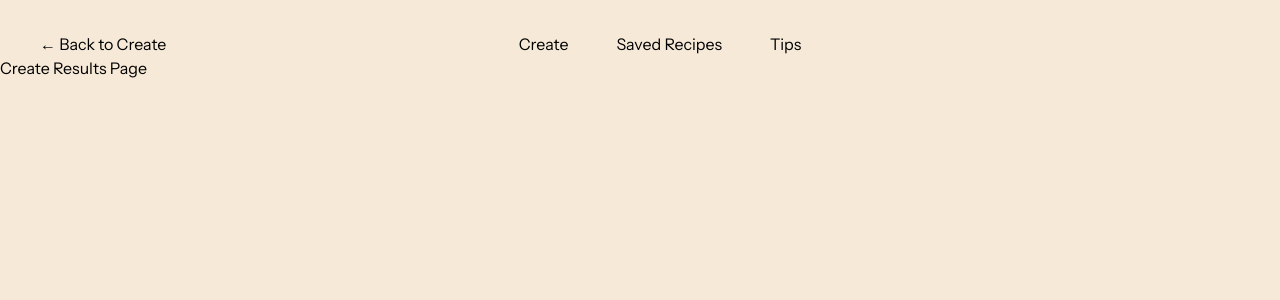
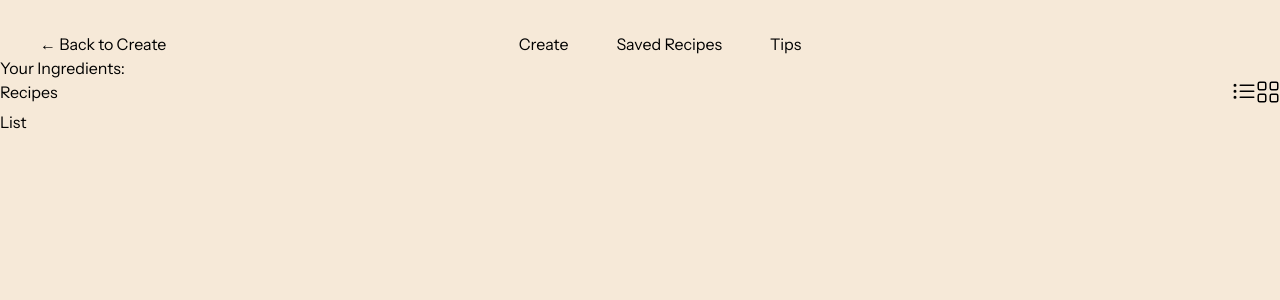
Before and after one commit to andvvo/Scraps, a React (Vite) app: page /create-results in a window 1280 px wide. Shown: the top 300 px of the page. Built offline with nearby package versions, Linux system fonts and the light colour scheme.

Commit message:
Added Outline for Recipe Results

```diff
--- /dev/null
+++ b/src/components/recipes/recipe-grid.tsx
@@ -0,0 +1,7 @@
+export default function RecipeGrid({ recipes }) {
+  return (
+    <>
+      <h1>Grid</h1>
+    </>
+  );
+}
--- /dev/null
+++ b/src/components/recipes/recipe-list.tsx
@@ -0,0 +1,7 @@
+export default function RecipeList({ recipes }) {
+  return (
+    <>
+      <h1>List</h1>
+    </>
+  );
+}
--- a/src/pages/create-results.tsx
+++ b/src/pages/create-results.tsx
@@ -1,11 +1,43 @@
+import { useMemo, useState } from "react";
 import { useSearchParams } from "react-router-dom";
+import { BsList, BsGrid, BsListUl, BsGridFill } from "react-icons/bs";
+import RecipeList from "../components/recipes/recipe-list";
+import RecipeGrid from "../components/recipes/recipe-grid";
 
 export default function CreateResults() {
+  const [viewMode, setViewMode] = useState<"list" | "grid">("list");
   const [searchParams] = useSearchParams();
 
+  const recipes = useMemo(() => [], []);
+
   return (
-    <>
-      <h1>Create Results Page</h1>
-    </>
+    <div>
+      <h1>Your Ingredients:</h1>
+
+      <div className="flex justify-between">
+        <h1>Recipes</h1>
+        <ul>
+          <li>
+            <button onClick={() => setViewMode("list")}>
+              {viewMode === "list" ? (
+                <BsListUl size={24} />
+              ) : (
+                <BsList size={24} />
+              )}
+            </button>
+            <button onClick={() => setViewMode("grid")}>
+              {viewMode === "grid" ? (
+                <BsGridFill size={24} />
+              ) : (
+                <BsGrid size={24} />
+              )}
+            </button>
+          </li>
+        </ul>
+      </div>
+
+      {viewMode === "list" && <RecipeList recipes={recipes} />}
+      {viewMode === "grid" && <RecipeGrid recipes={recipes} />}
+    </div>
   );
 }
```
Also changed, not shown: src/components/recipes/recipe-grid-card.tsx (added), src/components/recipes/recipe-list-card.tsx (added).
